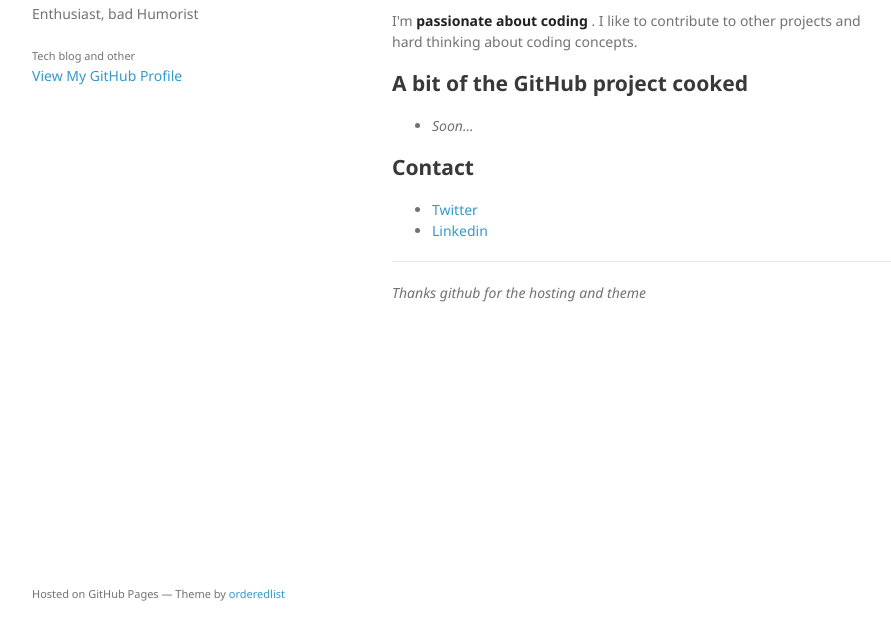
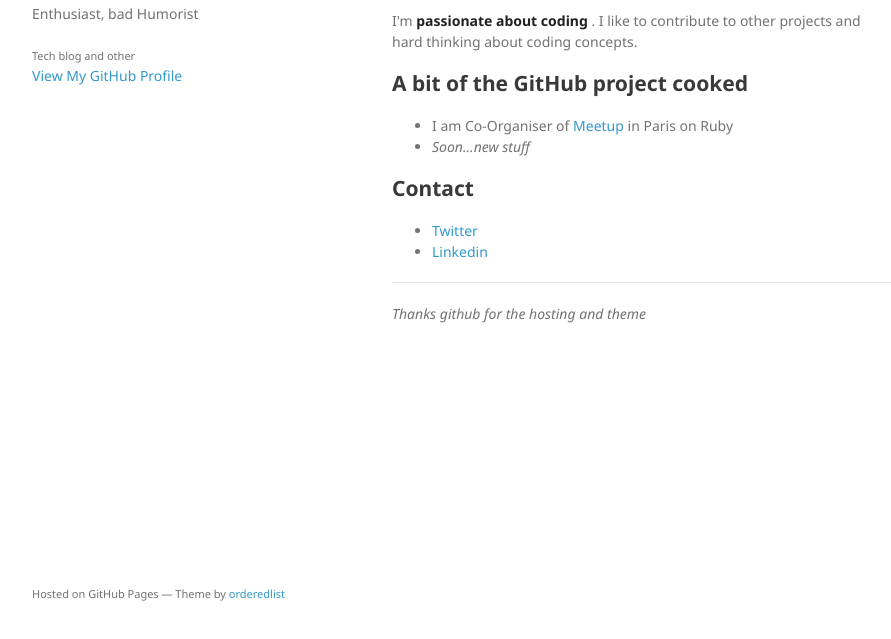
Before and after one commit to bu7ch/bu7ch.github.io, a plain HTML site: page index.html in a window 1280 px wide. Shown: the part 127-766 px from the top of the page, without its empty margins (178-1069 px from the left). Drawn offline with Linux system fonts and the light colour scheme.

Commit message:
modif add meetup

```diff
--- a/index.html
+++ b/index.html
@@ -32,7 +32,8 @@
         <h2>A bit of the GitHub project cooked</h2>
 
           <ul>
-            <li><em>Soon...</em></li>
+            <li>I am Co-Organiser of <a href="http://www.meetup.com/fr-FR/Paris-Ruby-Workshop/">Meetup</a> in Paris on Ruby </li>
+            <li><em>Soon...new stuff</em></li>
           </ul>
 
         <h2>Contact</h2>
```
